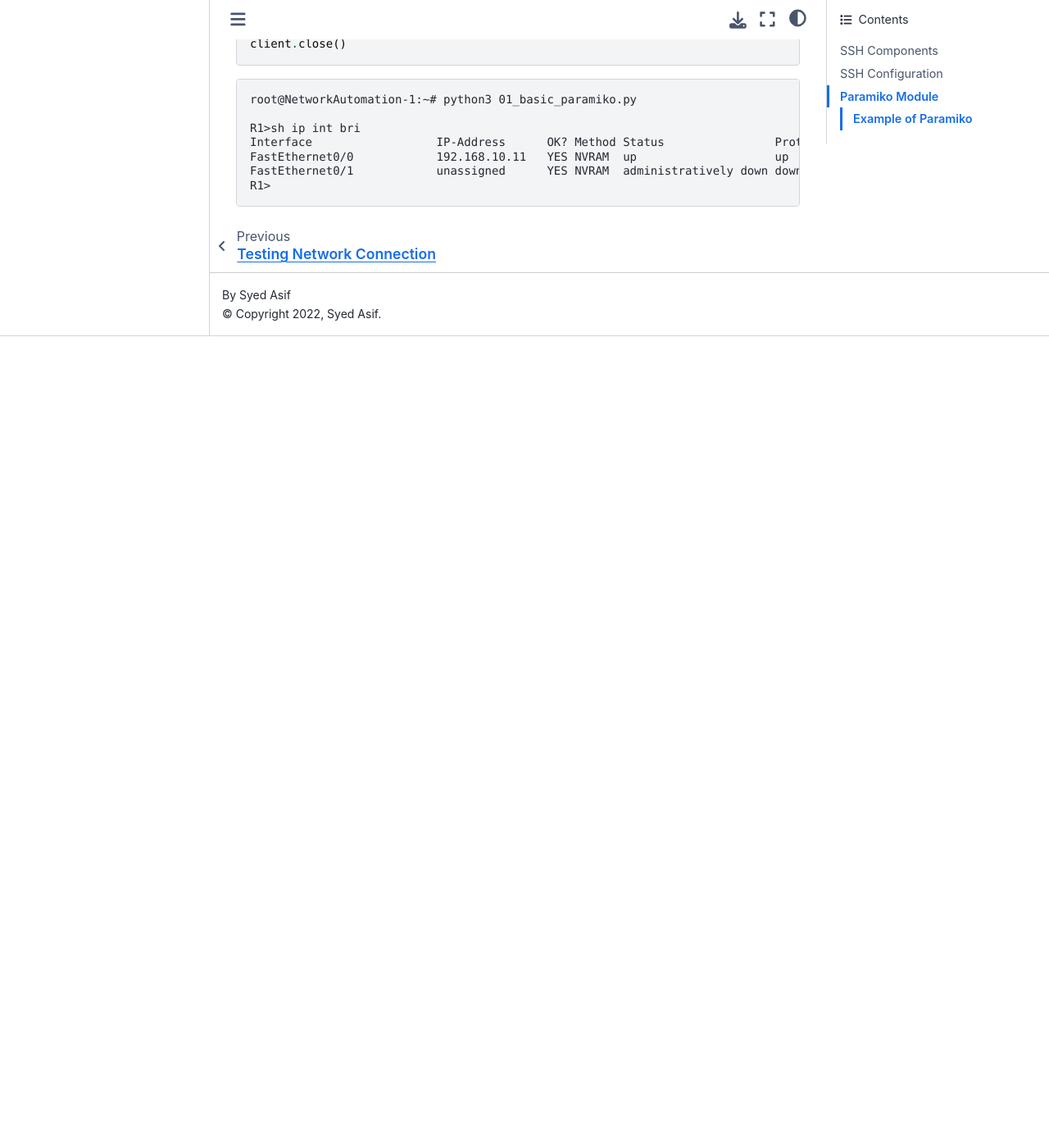
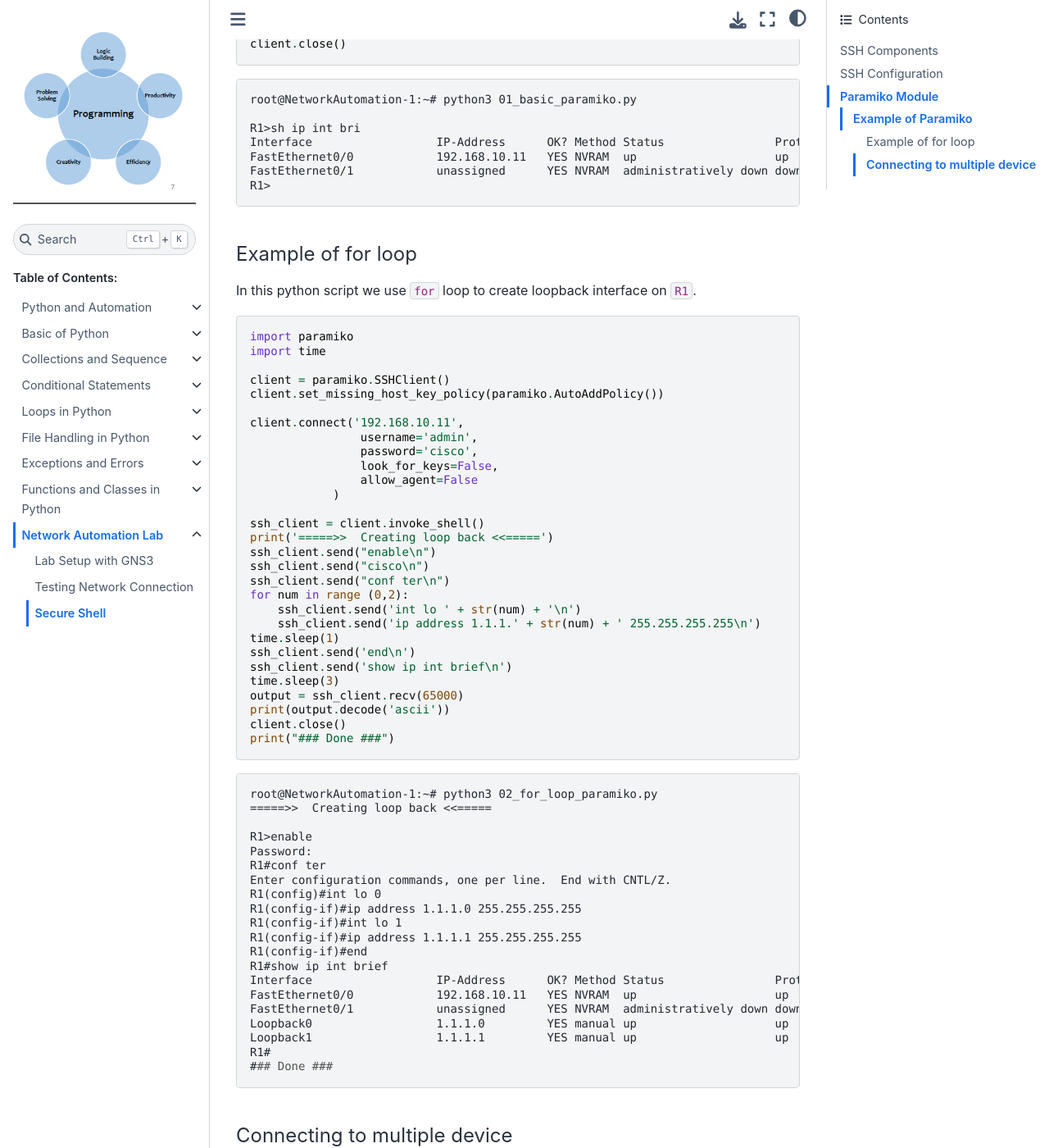
Before and after one commit to sydasif/python-book, a Sphinx documentation site: the page built from docs/source/09_lab/03_paramiko.md, in a window 1280 px wide and 1400 px high, scrolled down 2868 px. Shown: the whole window at 82% size. Built offline with Sphinx 7.4.7 and the Sphinx Book theme 1.1.4, drawn with Linux system fonts in a browser that asks for light colours; before the commit the page ends 3278 px from its top, so only the background shows below that; some of the changed text lies outside the part shown.

Commit message:
update paramiko

````diff
--- a/docs/source/09_lab/03_paramiko.md
+++ b/docs/source/09_lab/03_paramiko.md
@@ -110,3 +110,124 @@
 FastEthernet0/1            unassigned      YES NVRAM  administratively down down
 R1>
 ```
+
+#### Example of for loop
+
+In this python script we use `for` loop to create loopback interface on `R1`.
+
+```py
+import paramiko
+import time
+
+client = paramiko.SSHClient()
+client.set_missing_host_key_policy(paramiko.AutoAddPolicy())
+
+client.connect('192.168.10.11',
+                username='admin',
+                password='cisco',
+                look_for_keys=False,
+                allow_agent=False
+            )
+
+ssh_client = client.invoke_shell()
+print('=====>>  Creating loop back <<=====')
+ssh_client.send("enable\n")
+ssh_client.send("cisco\n")
+ssh_client.send("conf ter\n")
+for num in range (0,2):
+    ssh_client.send('int lo ' + str(num) + '\n')
+    ssh_client.send('ip address 1.1.1.' + str(num) + ' 255.255.255.255\n')
+time.sleep(1)
+ssh_client.send('end\n')
+ssh_client.send('show ip int brief\n')
+time.sleep(3)
+output = ssh_client.recv(65000)
+print(output.decode('ascii'))
+client.close()
+print("### Done ###")
+```
+
+```console
+root@NetworkAutomation-1:~# python3 02_for_loop_paramiko.py
+=====>>  Creating loop back <<=====
+
+R1>enable
+Password:
+R1#conf ter
+Enter configuration commands, one per line.  End with CNTL/Z.
+R1(config)#int lo 0
+R1(config-if)#ip address 1.1.1.0 255.255.255.255
+R1(config-if)#int lo 1
+R1(config-if)#ip address 1.1.1.1 255.255.255.255
+R1(config-if)#end
+R1#show ip int brief
+Interface                  IP-Address      OK? Method Status                Protocol
+FastEthernet0/0            192.168.10.11   YES NVRAM  up                    up
+FastEthernet0/1            unassigned      YES NVRAM  administratively down down
+Loopback0                  1.1.1.0         YES manual up                    up
+Loopback1                  1.1.1.1         YES manual up                    up
+R1#
+### Done ###
+```
+
+#### Connecting to multiple device
+
+In this python script we use `for` loop to connect multiple device.
+
+```py
+import paramiko
+import time
+
+client = paramiko.SSHClient()
+client.set_missing_host_key_policy(paramiko.AutoAddPolicy())
+
+for device in range(11,13):
+    ip = "192.168.10." + str(device)
+    print ('\n##### Connecting to the device ' + ip +' #####')
+
+    client.connect(ip,
+                  username='admin',
+                   password='cisco',
+                   look_for_keys=False,
+                   allow_agent=False
+               )
+
+    ssh_client = client.invoke_shell()
+    ssh_client.send("enable\n")
+    ssh_client.send("cisco\n")
+    ssh_client.send('show ip int brief\n')
+    time.sleep(3)
+    output = ssh_client.recv(65000)
+    print(output.decode('ascii'))
+    client.close()
+print("### Done ###")
+```
+
+```console
+root@NetworkAutomation-1:~# python3 03_for_loop_paramiko.py
+
+##### Connecting to the device 192.168.10.11 #####
+
+R1>enable
+Password:
+R1#show ip int brief
+Interface                  IP-Address      OK? Method Status                Protocol
+FastEthernet0/0            192.168.10.11   YES NVRAM  up                    up
+FastEthernet0/1            unassigned      YES NVRAM  administratively down down
+Loopback0                  1.1.1.0         YES manual up                    up
+Loopback1                  1.1.1.1         YES manual up                    up
+R1#
+
+##### Connecting to the device 192.168.10.12 #####
+
+R2>enable
+Password:
+R2#show ip int brief
+Interface                  IP-Address      OK? Method Status                Protocol
+FastEthernet0/0            unassigned      YES NVRAM  administratively down down
+FastEthernet0/1            192.168.10.12   YES NVRAM  up                    up
+Loopback0                  1.1.1.0         YES manual up                    up
+Loopback1                  1.1.1.1         YES manual up                    up
+R2#
+### Done ###
+```
````
